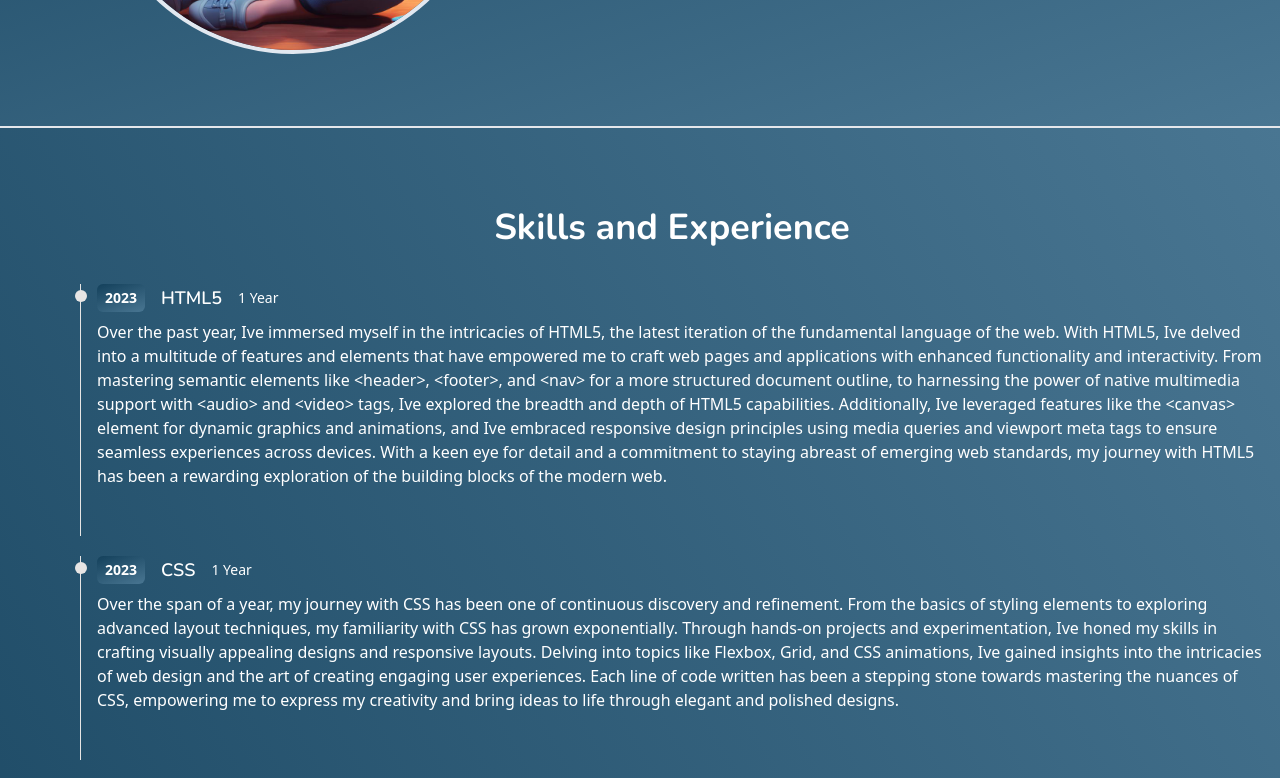
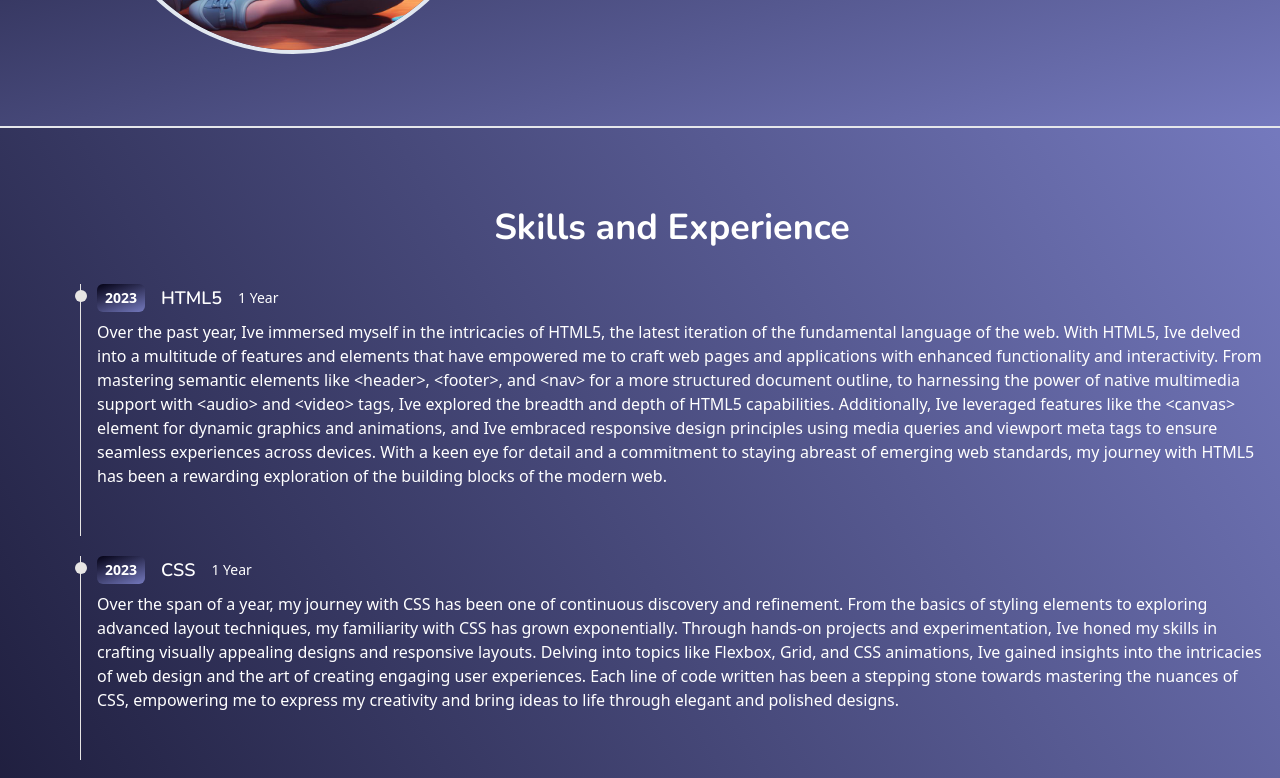
Before and after one commit to Kanuck-mk2/portfolio, a React (Vite) app: page / in a window 1280 px wide. Shown: the part 1320-2098 px from the top of the page. Built offline with nearby package versions, Linux system fonts and the light colour scheme.

Commit message:
updated color to bg sections

```diff
--- a/src/index.css
+++ b/src/index.css
@@ -120,11 +120,11 @@ body {
 }
 
 .gradient-bg {
-  background: linear-gradient(160deg, rgb(19, 64, 91), rgb(73, 118, 146));
+  background: linear-gradient(160deg, hsl(247, 96%, 4%), hsl(236, 36%, 60%));
 }
 
 .gradient-bg2 {
-  background: linear-gradient(60deg, rgb(19, 64, 91), rgb(73, 118, 146));
+  background: linear-gradient(60deg, hsl(247, 96%, 4%), hsl(236, 36%, 60%));
 }
 
 
```
